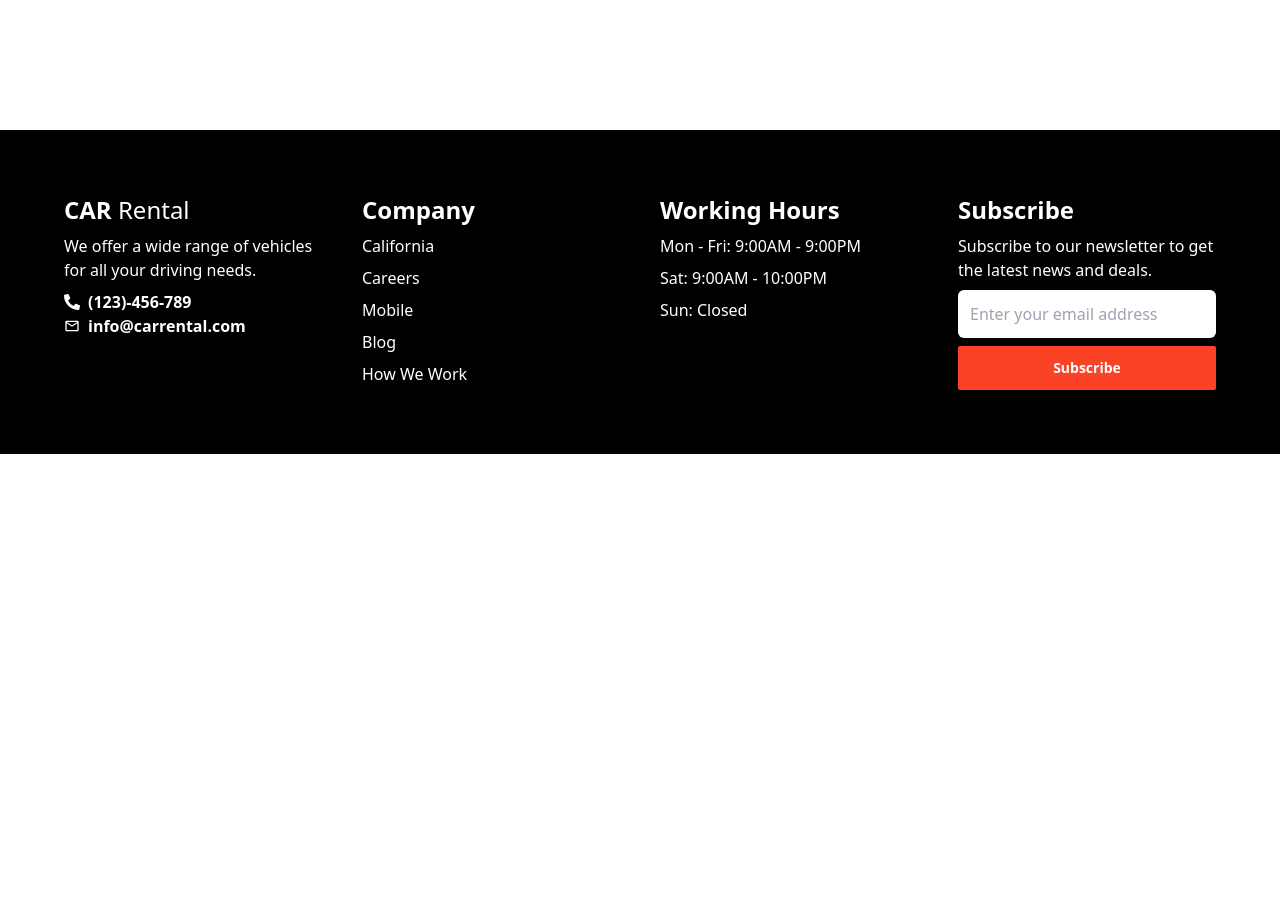
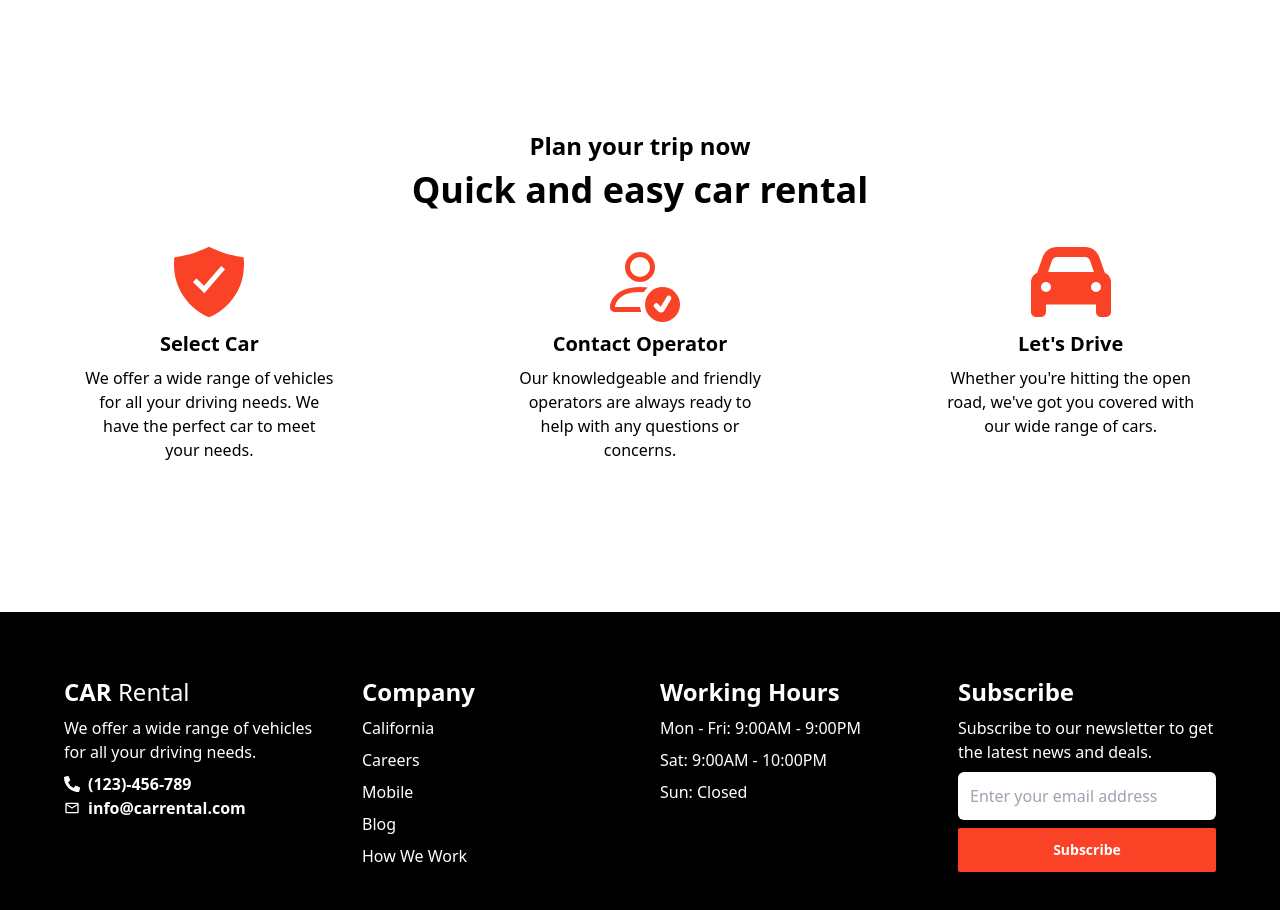
Before and after one commit to joseph-lang7/Car-Rental, a React (Vite) app: page /about in a window 1280 px wide. Shown: the part 1500-2410 px from the top of the page. Before the commit the page ends 1954 px from the top, so only its background shows below. Built offline with nearby package versions, Linux system fonts and the light colour scheme.

Commit message:
Add rentingprocess component to about page

```diff
--- a/src/pages/AboutPage.jsx
+++ b/src/pages/AboutPage.jsx
@@ -1,10 +1,12 @@
 import AboutCompany from "../components/AboutCompany";
 import Hero2 from "../components/Hero2";
+import RentingProcess from "../components/RentingProcess";
 const AboutPage = () => {
   return (
     <div className="flex flex-col gap-[150px]">
       <Hero2 title="About" />
       <AboutCompany />
+      <RentingProcess />
     </div>
   );
 };
```
